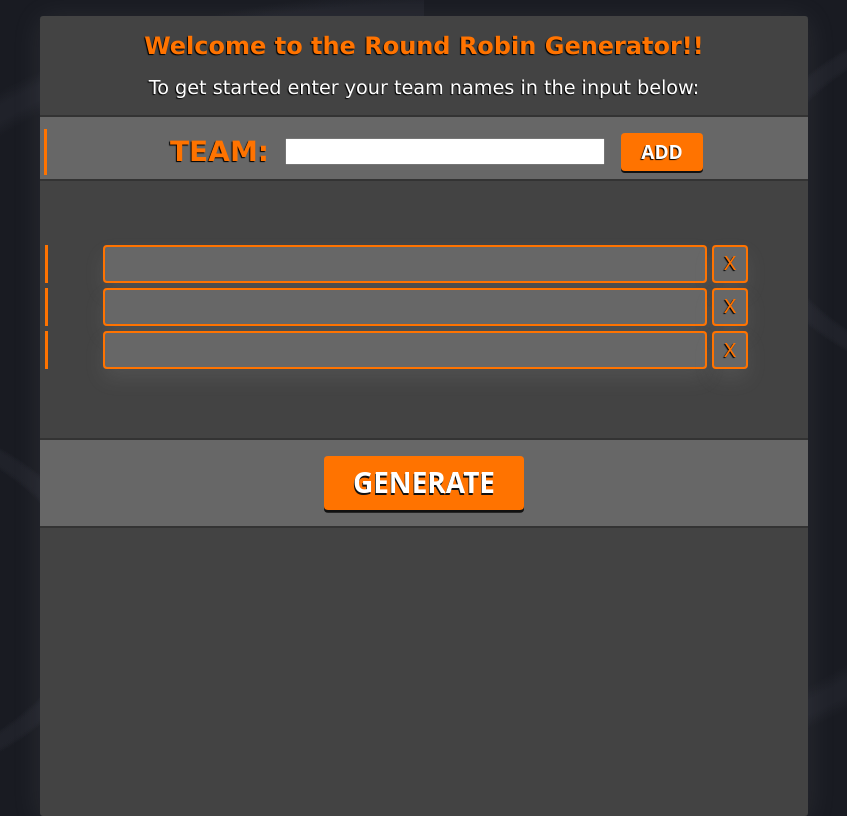
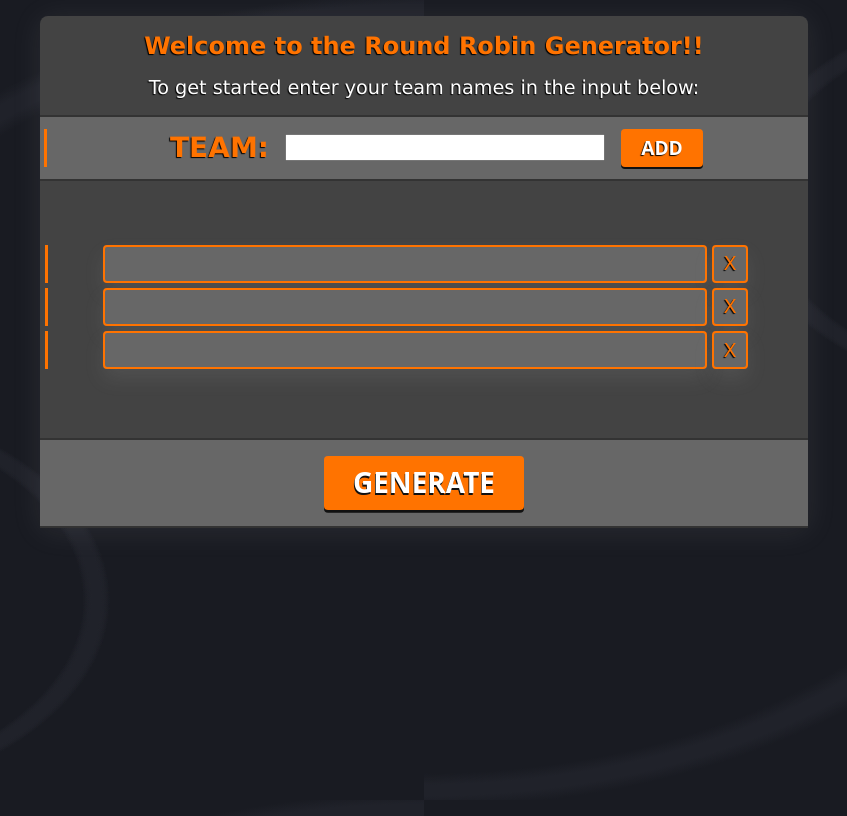
Before and after one commit to seanscott95/Tournament-Generator, a React (Vite) app: page / in a window 1280 px wide. Shown: the whole page, without its empty margins (216-1063 px from the left). Built offline with nearby package versions, Linux system fonts and the light colour scheme.

Commit message:
small fix to margin at bottom of page, created class m to fix this

```diff
--- a/src/App.jsx
+++ b/src/App.jsx
@@ -4,6 +4,8 @@ const App = () => {
   return (
     <>
       <Generator />
+      <p className='m'>M</p>
+
     </>
   )
 };
--- a/src/index.css
+++ b/src/index.css
@@ -15,11 +15,6 @@ html {
   background-attachment: fixed;
 }
 
-p, label {
-  font-size: clamp(0.7rem, 2vw + 0.5rem, 1.2rem);
-  text-shadow: -1px 1px 1px #000000;
-}
-
 body {
   height: 100%;
   width: 100%;
@@ -29,17 +24,26 @@ body {
   font-family: Verdana, Geneva, Tahoma, sans-serif;
 }
 
+p, label {
+  font-size: clamp(0.7rem, 2vw + 0.5rem, 1.2rem);
+  text-shadow: -1px 1px 1px #000000;
+}
+
+.m {
+  visibility: hidden;
+}
+
 /* ------------ Mixins ------------ */
 /* --------------- Components --------------- */
 /* ---------- Generator ---------- */
 .generatorContainer {
-  height: 100vh;
   display: flex;
   flex-direction: column;
   align-items: center;
+  justify-content: center;
   background: #434343;
   box-shadow: 0px 3px 30px rgba(200, 200, 200, 0.1);
-  border-radius: 0.2em;
+  border-radius: 0.5em;
   margin: 1em;
   /* --- Generator Input Section --- */
   /* --- Generator Button Section --- */
@@ -230,8 +234,7 @@ body {
   display: flex;
   flex-direction: column;
   gap: 0.5em;
-  width: 100%;
-  padding: 3em 0;
+  width: 90%;
   background: #434343;
 }
 .generatorContainer .generatedTable h1, .generatorContainer .generatedTable h3 {
@@ -241,6 +244,7 @@ body {
   margin: 0 0.25em;
 }
 .generatorContainer .generatedTable .generatedNamesList {
+  padding-top: 1em;
   height: 100%;
 }
 .generatorContainer .generatedTable .generatedNamesList ul {
--- a/src/index.scss
+++ b/src/index.scss
@@ -30,11 +30,6 @@ html {
   background-attachment: fixed;
 }
 
-p, label {
-  font-size: $fontSize;
-  text-shadow: -1px 1px 1px #000000;
-}
-
 body {
   height: 100%;
   width: 100%;
@@ -42,6 +37,15 @@ body {
   margin: 0 auto;
   box-sizing: border-box;
   font-family: Verdana, Geneva, Tahoma, sans-serif;
+}
+
+p, label {
+  font-size: $fontSize;
+  text-shadow: -1px 1px 1px #000000;
+}
+// Margin for bottom of page
+.m {
+  visibility: hidden;
 }
 
 /* ------------ Mixins ------------ */
@@ -95,14 +99,15 @@ body {
 /* --------------- Components --------------- */
 /* ---------- Generator ---------- */
 .generatorContainer {
-  height: 100vh;
   display: flex;
   flex-direction: column;
   align-items: center;
+  justify-content: center;
   background: $primaryGrey;
   box-shadow: 0px 3px 30px rgba(200, 200, 200, 0.1);
-  border-radius: .2em;
+  border-radius: .5em;
   margin: 1em;
+
 
   .leftBorder {
     border-left: 3px solid $primaryOrange;
@@ -239,9 +244,9 @@ body {
     display: flex;
     flex-direction: column;
     gap: .5em;
-    width: 100%;
-    padding: 3em 0;
+    width: 90%;
     background: $primaryGrey;
+
     h1, h3 {
       font-style: italic;
       color: #fff;
@@ -250,6 +255,7 @@ body {
     }
 
     .generatedNamesList {
+      padding-top: 1em;
       height: 100%;
       ul {
         margin: 1em;
```
Also changed, not shown: 1 other file (tests, documents, lock files or other folders).
